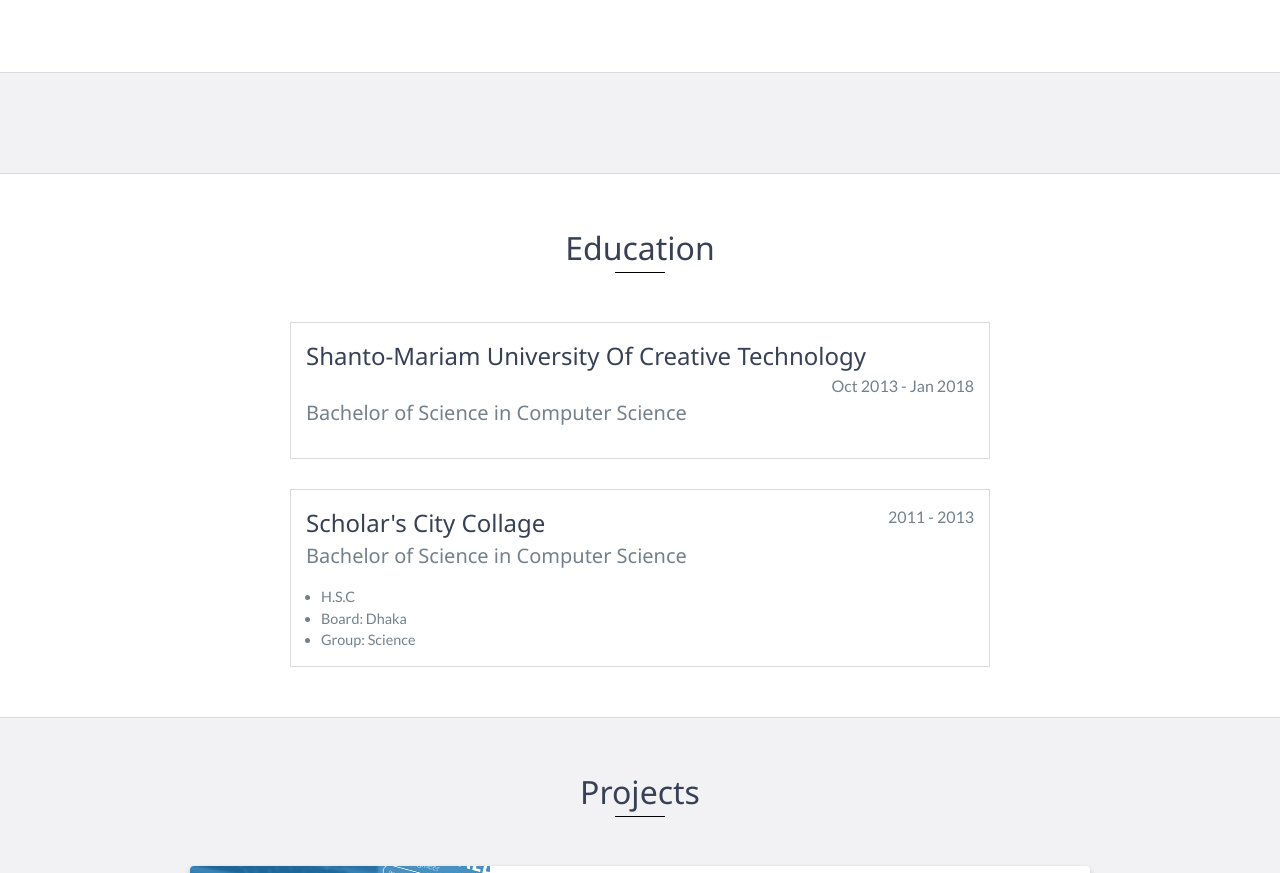
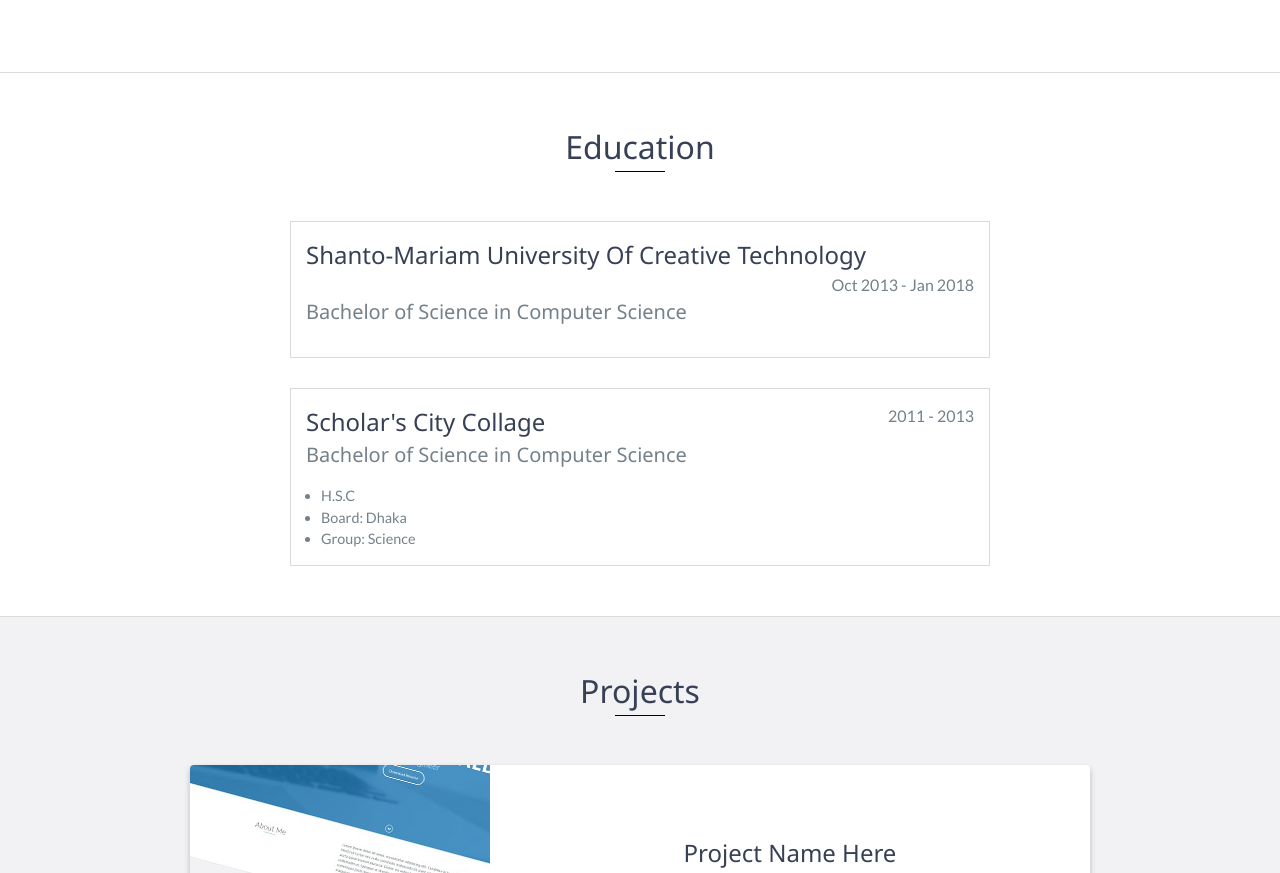
Before and after one commit to naiemsheikh/portfolio, a website: page index.html in a window 1280 px wide. Shown: the part 1046-1919 px from the top of the page. Drawn offline with Linux system fonts and the light colour scheme.

Commit message:
Update index.html

```diff
--- a/index.html
+++ b/index.html
@@ -88,37 +88,7 @@
         </div>
     </div>
     <!-- End #about -->
-	<div id="experience" class="background-alt"></div>
 
-   <!--
-        <h2 class="heading">Experience</h2>
-        <div id="experience-timeline">
-
-           <div data-date="September 2015 – September 2016">
-                <h3>Employer Name</h3>
-                <h4>Job Title</h4>
-                <p>
-                    Lorem ipsum dolor sit amet, consectetur adipiscing elit. Curabitur in iaculis ex. Etiam volutpat laoreet urna. Morbi ut tortor nec nulla commodo malesuada sit amet vel lacus. Fusce eget efficitur libero. Morbi dapibus porta quam laoreet placerat.
-                </p>
-            </div>
-
-            <div data-date="September 2015 – September 2016">
-                <h3>Employer Name</h3>
-                <h4>Job Title</h4>
-                <p>
-                    Lorem ipsum dolor sit amet, consectetur adipiscing elit. Curabitur in iaculis ex. Etiam volutpat laoreet urna. Morbi ut tortor nec nulla commodo malesuada sit amet vel lacus. Fusce eget efficitur libero. Morbi dapibus porta quam laoreet placerat.
-                </p>
-            </div>
-
-            <div data-date="September 2015 – September 2016">
-                <h3>Employer Name</h3>
-                <h4>Job Title</h4>
-                <p>
-                    Lorem ipsum dolor sit amet, consectetur adipiscing elit. Curabitur in iaculis ex. Etiam volutpat laoreet urna. Morbi ut tortor nec nulla commodo malesuada sit amet vel lacus. Fusce eget efficitur libero. Morbi dapibus porta quam laoreet placerat.
-                </p>
-            </div>
-        </div>
-     -->
     <!-- End #experience -->
 
     <div id="education">
```
